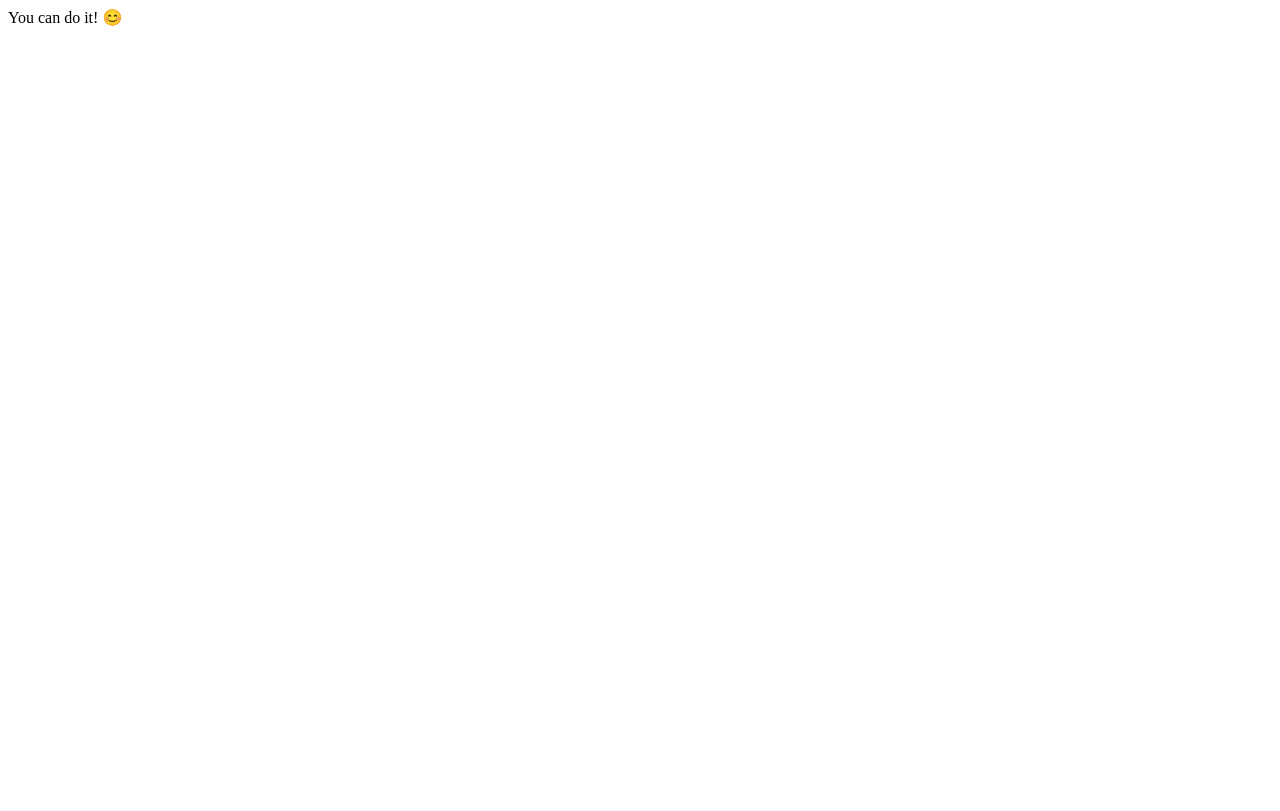
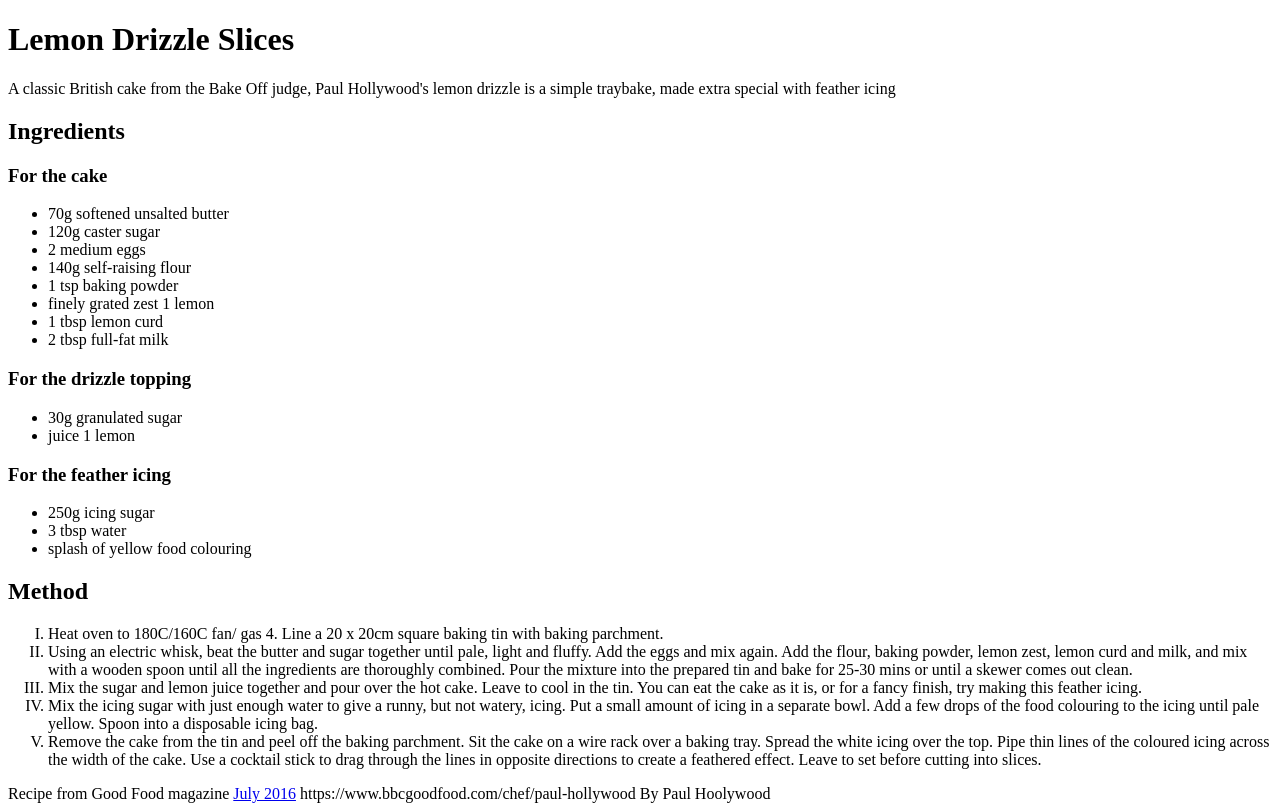
Before and after one commit to fbw-d09/lemon-drizzle-brt-yilmaz, a website: page index.html in a window 1280 px wide. Drawn offline with Linux system fonts and the light colour scheme.

Commit message:
Add ul and ol

```diff
--- a/index.html
+++ b/index.html
@@ -2,11 +2,71 @@
 <html lang="en">
 
     <head>
-        <!-- You take it from here -->
+        <link rel="icon" type="image/png" href="/images/favicon.png"/>
+        <title>Der beste Koch</title>
     </head>
 
     <body>
-        You can do it! 😊
+        <h1>Lemon Drizzle Slices</h1>
+
+        <p>A classic British cake from the Bake Off judge, Paul Hollywood's lemon drizzle is a simple traybake, made extra special with feather icing</p>
+
+        <h2>Ingredients</h2>
+        <h3>For the cake</h3>
+        <ul>
+            <li>70g softened unsalted butter</li>
+            <li>120g caster sugar</li>
+            <li>2 medium eggs</li>
+            <li>140g self-raising flour</li>
+            <li>1 tsp baking powder</li>
+            <li>finely grated zest 1 lemon</li>
+            <li>1 tbsp lemon curd</li>
+            <li>2 tbsp full-fat milk</li>
+        </ul>
+
+
+
+        <h3>For the drizzle topping</h3>
+        <ul>
+            <li>30g granulated sugar</li>
+            <li>juice 1 lemon</li>
+        </ul>
+
+        <h3>For the feather icing</h3>
+        <ul>
+            <li>250g icing sugar</li>
+            <li>3 tbsp water</li>
+            <li>splash of yellow food colouring</li>
+        </ul>
+
+        <h2>Method</h2>
+
+    <ol type="I">
+        <li>
+            Heat oven to 180C/160C fan/ gas 4. Line a 20 x 20cm square baking tin with baking parchment.
+        </li>
+        <li>
+            Using an electric whisk, beat the butter and sugar together until pale, light and fluffy. Add the eggs and mix again. Add the flour, baking powder, lemon zest, lemon curd and milk, and mix with a wooden spoon until all the ingredients are thoroughly combined. Pour the mixture into the prepared tin and bake for 25-30 mins or until a skewer comes out clean.
+        </li>
+        <li>
+            Mix the sugar and lemon juice together and pour over the hot cake. Leave to cool in the tin. You can eat the cake as it is, or for a fancy finish, try making this feather icing.
+        </li>
+        <li>
+            Mix the icing sugar with just enough water to give a runny, but not watery, icing. Put a small amount of icing in a separate bowl. Add a few drops of the food colouring to the icing until pale yellow. Spoon into a disposable icing bag.
+        </li>
+        <li>
+            Remove the cake from the tin and peel off the baking parchment. Sit the cake on a wire rack over a baking tray. Spread the white icing over the top. Pipe thin lines of the coloured icing across the width of the cake. Use a cocktail stick to drag through the lines in opposite directions to create a feathered effect. Leave to set before cutting into slices.
+        </li>
+
+    </ol>
+
+    Recipe from Good Food magazine <a href="https://www.bbcgoodfood.com/search/recipes/date/1467327600">July 2016</a>
+
+
+    https://www.bbcgoodfood.com/chef/paul-hollywood                 By Paul Hoolywood
+
+
+
     </body>
 
 </html>
```
